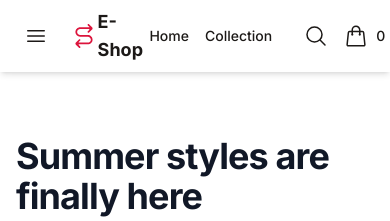
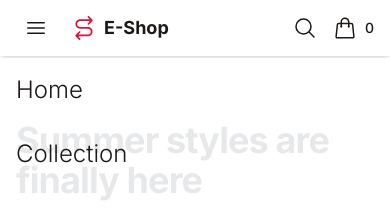
Before and after one commit to Aksharmeet/red-white-ecommerce, a Next.js app: page / in a window 390 px wide. Both pictures are taken after a click on the button 36 px from the left and 36 px from the top of the page. Shown: the top 221 px of the page. Built offline with nearby package versions, Linux system fonts and the light colour scheme.

Commit message:
fix: fixed navbar overflow

```diff
--- a/app/_components/layout/navbar.tsx
+++ b/app/_components/layout/navbar.tsx
@@ -1,4 +1,5 @@
 'use client'
+
 import { Bars3Icon, MagnifyingGlassIcon } from '@heroicons/react/24/outline'
 import { useState } from 'react'
 import Image from 'next/image'
@@ -6,6 +7,7 @@ import logo from '@/public/assets/svg/logo.svg'
 import Link from 'next/link'
 import NavCart from '../client-components/navCart'
 
+// Navigation links
 const navigation = [
 	{
 		name: 'Home',
@@ -17,16 +19,48 @@ const navigation = [
 	},
 ]
 
+// MobileMenu component
+const MobileMenu = ({ isOpen, onClose }: { isOpen: boolean; onClose: () => void }) => {
+	return (
+		<div
+			className={`lg:hidden fixed top-[58px] left-0 w-full h-screen bg-white bg-opacity-90 backdrop-blur-xl backdrop-filter z-50 ${
+				isOpen ? 'block' : 'hidden'
+			}`}
+		>
+			{/* Mobile menu content goes here */}
+			<ul className='flex flex-col h-full w-full'>
+				{navigation.map((link) => (
+					<li key={link.href}>
+						<Link
+							href={link.href}
+							onClick={onClose}
+							className='text-2xl hover:bg-stone-200 py-4 px-4 sm:px-6 w-full block font-light text-primary-text hover:text-primary'
+						>
+							{link.name}
+						</Link>
+					</li>
+				))}
+			</ul>
+		</div>
+	)
+}
+
+// Navbar component
 const Navbar = () => {
 	const [open, setOpen] = useState(false)
+
+	// Function to toggle mobile menu
+	const toggleMenu = () => {
+		setOpen(!open)
+	}
+
 	return (
 		<nav className='z-20 bg-white bg-opacity-80 backdrop-blur-xl backdrop-filter shadow-md sticky top-0'>
 			<div className='mx-auto max-w-7xl px-4 sm:px-6 lg:px-8 py-2'>
-				<div className='flex  items-center'>
-					<button type='button' className='rounded-md bg-white p-2 text-primary-text lg:hidden' onClick={() => setOpen(true)}>
+				<div className='flex items-center'>
+					<button type='button' className='rounded-md bg-white p-2 text-primary-text lg:hidden' onClick={toggleMenu}>
 						<Bars3Icon className='h-6 w-6' />
 					</button>
-					{/* Logo */}
 					<div className='ml-4 flex lg:ml-0'>
 						<Link href='/' className='flex items-center'>
 							<div className='w-8'>
@@ -36,8 +70,7 @@ const Navbar = () => {
 						</Link>
 					</div>
 					<div className='ml-auto flex items-center'>
-						{/* Search */}
-						<div className='flex gap-4'>
+						<div className='gap-4 hidden lg:flex'>
 							{navigation.map((link) => (
 								<Link href={link.href} key={link.href} className='text-sm text-primary-text font-medium hover:text-primary'>
 									{link.name}
@@ -49,12 +82,13 @@ const Navbar = () => {
 								<MagnifyingGlassIcon className='h-6 w-6' />
 							</Link>
 						</div>
-
-						{/* Cart */}
 						<NavCart />
 					</div>
 				</div>
 			</div>
+
+			{/* MobileMenu component */}
+			<MobileMenu isOpen={open} onClose={toggleMenu} />
 		</nav>
 	)
 }
```
